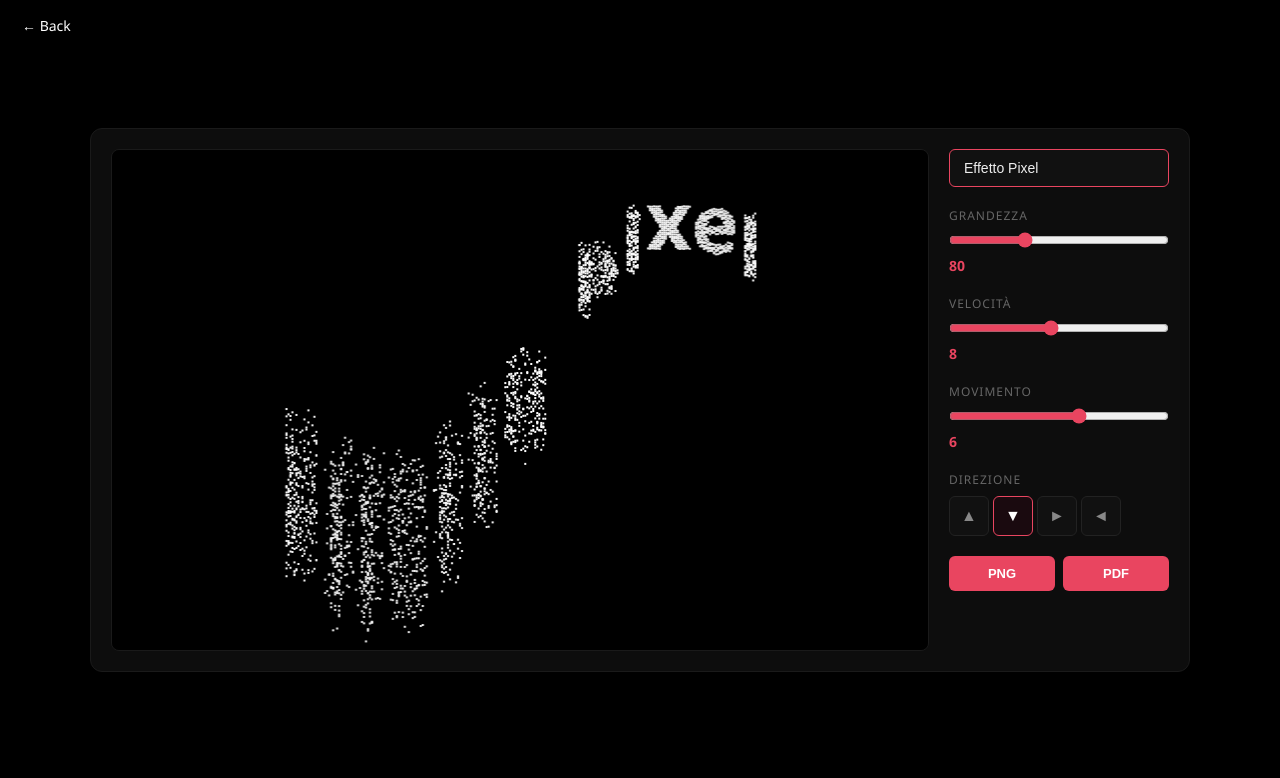
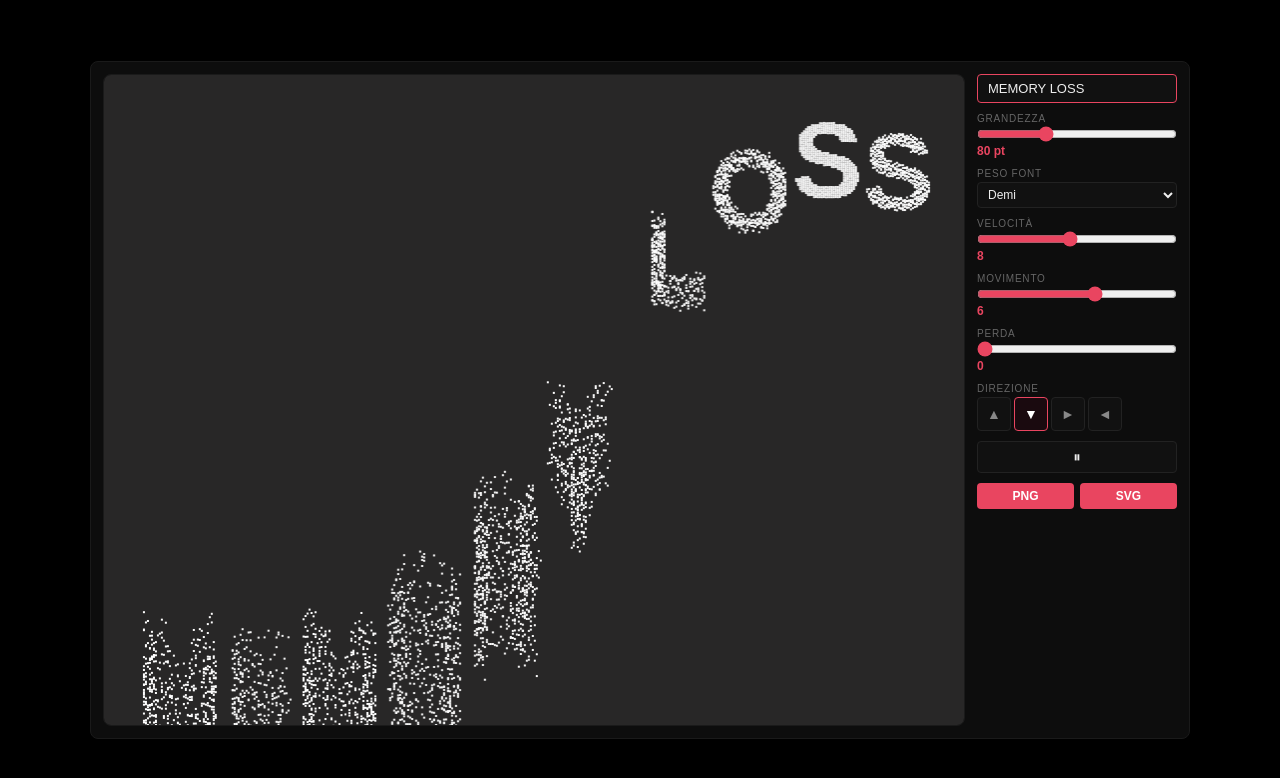
Before and after one commit to mpalbertoni/ricettedimaya, a website: page MEMORY LOSS/index.html in a window 1280 px wide. Drawn offline with nearby package versions, Linux system fonts and the light colour scheme.

Commit message:
MEMORY LOSS: Futura font, loss slider, weight select, SVG export; shorten list names

```diff
--- a/MEMORY LOSS/index.html
+++ b/MEMORY LOSS/index.html
@@ -7,7 +7,7 @@
 <style>
 * { margin: 0; padding: 0; box-sizing: border-box; }
 body {
-  font-family: 'Segoe UI', system-ui, sans-serif;
+  font-family: 'Futura PT', 'Futura', sans-serif;
   background: #000;
   color: #eee;
   min-height: 100vh;
@@ -20,15 +20,15 @@ body {
   max-width: 98vw;
   background: #0d0d0d;
   border: 1px solid #1a1a1a;
-  border-radius: 12px;
-  padding: 20px;
+  border-radius: 8px;
+  padding: 12px;
 }
 #textInput {
   width: 100%;
-  padding: 10px 14px;
-  font-size: 14px;
+  padding: 6px 10px;
+  font-size: 13px;
   border: 1px solid #222;
-  border-radius: 6px;
+  border-radius: 4px;
   background: #111;
   color: #eee;
   outline: none;
@@ -37,11 +37,11 @@ body {
 #textInput:focus { border-color: #e94560; }
 .main-area {
   display: flex;
-  gap: 20px;
+  gap: 12px;
 }
 .canvas-wrapper {
   flex: 1;
-  background: #000;
+  background: #282727;
   border: 1px solid #1a1a1a;
   border-radius: 8px;
   overflow: hidden;
@@ -50,84 +50,125 @@ body {
   display: block;
   width: 100%;
   height: auto;
-  background: #000;
+  background: #282727;
 }
 .controls-sidebar {
-  width: 220px;
+  width: 200px;
   flex-shrink: 0;
   display: flex;
   flex-direction: column;
-  gap: 20px;
+  gap: 10px;
 }
 .control-group {
   display: flex;
   flex-direction: column;
-  gap: 8px;
+  gap: 3px;
 }
 .control-group label {
-  font-size: 12px;
+  font-size: 10px;
   color: #666;
   text-transform: uppercase;
-  letter-spacing: 1px;
+  letter-spacing: 0.8px;
 }
 input[type="range"] {
   width: 100%;
+  height: 14px;
   accent-color: #e94560;
 }
+select#weightSelect {
+  width: 100%;
+  padding: 4px 6px;
+  font-size: 12px;
+  border: 1px solid #222;
+  border-radius: 4px;
+  background: #111;
+  color: #eee;
+  outline: none;
+  cursor: pointer;
+  transition: border-color 0.2s;
+  font-family: 'Futura PT', 'Futura', sans-serif;
+}
+select#weightSelect:focus { border-color: #e94560; }
+select#weightSelect option { background: #111; color: #eee; }
 .value-display {
-  font-size: 14px;
+  font-size: 12px;
   color: #e94560;
   font-weight: bold;
 }
 .dir-buttons {
   display: flex;
-  gap: 4px;
+  gap: 3px;
   flex-wrap: wrap;
 }
 .dir-buttons button {
-  width: 40px; height: 40px;
+  width: 34px; height: 34px;
   border: 1px solid #222;
-  border-radius: 6px;
+  border-radius: 4px;
   background: #111;
   color: #888;
-  font-size: 16px;
+  font-size: 14px;
   cursor: pointer;
   transition: all 0.15s;
 }
 .dir-buttons button:hover { border-color: #444; color: #ccc; }
 .dir-buttons button.active { border-color: #e94560; color: #fff; background: #1a0a0f; }
+.play-group {
+  display: flex;
+}
+#playBtn {
+  width: 100%;
+  padding: 6px;
+  border: 1px solid #222;
+  border-radius: 4px;
+  background: #111;
+  color: #eee;
+  font-size: 15px;
+  cursor: pointer;
+  transition: all 0.15s;
+}
+#playBtn:hover { border-color: #e94560; color: #e94560; }
 .export-buttons {
   display: flex;
-  gap: 8px;
+  gap: 6px;
 }
-button#exportPng, button#exportPdf {
+button#exportPng, button#exportSvg {
   flex: 1;
-  padding: 10px;
+  padding: 6px;
   border: none;
-  border-radius: 6px;
+  border-radius: 4px;
   background: #e94560;
   color: #fff;
-  font-size: 13px;
+  font-size: 12px;
   font-weight: bold;
   cursor: pointer;
   transition: background 0.15s;
 }
-button#exportPng:hover, button#exportPdf:hover { background: #ff3b5c; }
+button#exportPng:hover, button#exportSvg:hover { background: #ff3b5c; }
 </style>
 </head>
 <body>
-  <a href="../index.html" style="position:fixed;top:12px;left:12px;z-index:100;color:#fff;text-decoration:none;font-family:'Segoe UI',sans-serif;font-size:14px;background:rgba(0,0,0,0.5);padding:4px 10px;border-radius:4px;">← Back</a>
 <div id="app">
   <div class="main-area">
     <div class="canvas-wrapper">
       <canvas id="mainCanvas"></canvas>
     </div>
     <div class="controls-sidebar">
-      <input type="text" id="textInput" value="Effetto Pixel" autofocus>
+      <input type="text" id="textInput" value="MEMORY LOSS" autofocus>
       <div class="control-group">
         <label>Grandezza</label>
         <input type="range" id="sizeSlider" min="30" max="180" value="80" step="5">
-        <span class="value-display" id="sizeValue">80</span>
+        <span class="value-display" id="sizeValue">80 pt</span>
+      </div>
+      <div class="control-group">
+        <label>Peso font</label>
+        <select id="weightSelect">
+          <option value="300">Light</option>
+          <option value="400">Book</option>
+          <option value="500">Medium</option>
+          <option value="600" selected>Demi</option>
+          <option value="700">Bold</option>
+          <option value="800">Extra Bold</option>
+        </select>
       </div>
       <div class="control-group">
         <label>Velocità</label>
@@ -140,6 +181,11 @@ button#exportPng:hover, button#exportPdf:hover { background: #ff3b5c; }
         <span class="value-display" id="waveValue">6</span>
       </div>
       <div class="control-group">
+        <label>Perda</label>
+        <input type="range" id="lossSlider" min="0" max="10" value="0" step="0.5">
+        <span class="value-display" id="lossValue">0</span>
+      </div>
+      <div class="control-group">
         <label>Direzione</label>
         <div class="dir-buttons">
           <button data-dir="up">▲</button>
@@ -148,14 +194,16 @@ button#exportPng:hover, button#exportPdf:hover { background: #ff3b5c; }
           <button data-dir="left">◄</button>
         </div>
       </div>
+      <div class="play-group">
+        <button id="playBtn">⏸</button>
+      </div>
       <div class="export-buttons">
         <button id="exportPng">PNG</button>
-        <button id="exportPdf">PDF</button>
+        <button id="exportSvg">SVG</button>
       </div>
     </div>
   </div>
 </div>
-<script src="https://cdnjs.cloudflare.com/ajax/libs/jspdf/2.5.1/jspdf.umd.min.js"></script>
 <script>
 const canvas = document.getElementById('mainCanvas');
 const ctx = canvas.getContext('2d');
@@ -164,18 +212,29 @@ const speedSlider = document.getElementById('speedSlider');
 const speedValue = document.getElementById('speedValue');
 const sizeSlider = document.getElementById('sizeSlider');
 const sizeValue = document.getElementById('sizeValue');
+const weightSelect = document.getElementById('weightSelect');
 const waveSlider = document.getElementById('waveSlider');
 const waveValue = document.getElementById('waveValue');
+const lossSlider = document.getElementById('lossSlider');
+const lossValue = document.getElementById('lossValue');
+
 const dirButtons = document.querySelectorAll('.dir-buttons button');
+const playBtn = document.getElementById('playBtn');
 const exportPng = document.getElementById('exportPng');
-const exportPdf = document.getElementById('exportPdf');
+const exportSvg = document.getElementById('exportSvg');
 
 let particles = [];
 let animTime = 0;
-let cycleDuration = 8;
+let cycleDuration = 17 - parseFloat(speedSlider.value);
+let currentProgress = 0;
 let erosionDir = 'down';
 let waveAmount = 6;
+let lossAmount = 0;
+
 let fontSize = 80;
+function ptToPx(pt) { return pt * 96 / 72; }
+let fontWeight = 600;
+let isPaused = false;
 let lastTime = 0;
 
 function resizeCanvas() {
@@ -183,8 +242,8 @@ function resizeCanvas() {
   const rect = wrapper.getBoundingClientRect();
   const dpr = window.devicePixelRatio || 1;
   canvas.width = rect.width * dpr;
-  canvas.height = 500 * dpr;
-  canvas.style.height = '500px';
+  canvas.height = 650 * dpr;
+  canvas.style.height = '650px';
   ctx.scale(dpr, dpr);
 }
 resizeCanvas();
@@ -193,19 +252,20 @@ window.addEventListener('resize', () => {
   particles = generateParticles(textInput.value || ' ');
 });
 
-function extractPixelsFromChar(char, fontSize) {
+function extractPixelsFromChar(char, fontSizePt) {
+  const px = ptToPx(fontSizePt);
   const offscreen = document.createElement('canvas');
   const offCtx = offscreen.getContext('2d');
-  offCtx.font = `bold ${fontSize}px 'Segoe UI', system-ui, sans-serif`;
+  offCtx.font = `${fontWeight} ${px}px 'Futura PT', 'Futura', sans-serif`;
   const metrics = offCtx.measureText(char);
   const w = Math.ceil(metrics.width);
-  const h = Math.ceil(fontSize * 1.2);
+  const h = Math.ceil(px * 1.2);
   offscreen.width = w || 1;
   offscreen.height = h || 1;
-  offCtx.font = `bold ${fontSize}px 'Segoe UI', system-ui, sans-serif`;
+  offCtx.font = `${fontWeight} ${px}px 'Futura PT', 'Futura', sans-serif`;
   offCtx.fillStyle = '#fff';
   offCtx.textBaseline = 'alphabetic';
-  offCtx.fillText(char, 0, fontSize * 0.85);
+  offCtx.fillText(char, 0, px * 0.85);
   const imageData = offCtx.getImageData(0, 0, offscreen.width, offscreen.height);
   const pts = [];
   const step = 2;
@@ -221,7 +281,8 @@ function extractPixelsFromChar(char, fontSize) {
 }
 
 function generateParticles(text) {
-  const fs = fontSize;
+  const fsPt = fontSize;
+  const fsPx = ptToPx(fsPt);
   const dpr = window.devicePixelRatio || 1;
   const logicalW = canvas.width / dpr;
   const logicalH = canvas.height / dpr;
@@ -229,29 +290,30 @@ function generateParticles(text) {
   const totalWidth = chars.reduce((sum, ch) => {
     const c = document.createElement('canvas');
     const cx = c.getContext('2d');
-    cx.font = `bold ${fs}px 'Segoe UI', system-ui, sans-serif`;
+    cx.font = `${fontWeight} ${fsPx}px 'Futura PT', 'Futura', sans-serif`;
     return sum + cx.measureText(ch).width;
   }, 0);
   const startX = (logicalW - totalWidth) / 2;
-  const baseY = 30 + fs * 0.85;
+  const baseY = 30 + fsPx * 0.85;
   const allParticles = [];
   let cursorX = startX;
   chars.forEach((ch, idx) => {
     const c = document.createElement('canvas');
     const cx = c.getContext('2d');
-    cx.font = `bold ${fs}px 'Segoe UI', system-ui, sans-serif`;
+    cx.font = `${fontWeight} ${fsPx}px 'Futura PT', 'Futura', sans-serif`;
     const w = cx.measureText(ch).width;
     if (w === 0) return;
-    const pts = extractPixelsFromChar(ch, fs);
+    const pts = extractPixelsFromChar(ch, fsPt);
     if (pts.length === 0) { cursorX += w; return; }
     pts.forEach(p => {
       const screenX = cursorX + p.x;
-      const screenY = baseY - (fs * 0.85) + p.y;
+      const screenY = baseY - (fsPx * 0.85) + p.y;
       allParticles.push({
         originX: screenX,
         originY: screenY,
-        maxDist: 250 + Math.random() * 150,
+        maxDist: 500 + Math.random() * 200,
         charIdx: idx,
+        scatterAngle: Math.random() * Math.PI * 2,
       });
     });
     cursorX += w;
@@ -281,22 +343,35 @@ function draw(progress) {
   ctx.fillStyle = '#ffffff';
 
   const dir = getDirectionVector(erosionDir);
+  const lossBlend = lossAmount / 10;
 
   particles.forEach(p => {
     const offset = p.charIdx * waveAmount * 0.01;
     const localProgress = ((progress - offset) % 1 + 1) % 1;
 
+    let effX = dir.x;
+    let effY = dir.y;
+    if (lossBlend > 0) {
+      const sx2 = Math.cos(p.scatterAngle);
+      const sy2 = Math.sin(p.scatterAngle);
+      effX = dir.x * (1 - lossBlend) + sx2 * lossBlend;
+      effY = dir.y * (1 - lossBlend) + sy2 * lossBlend;
+      const len = Math.sqrt(effX * effX + effY * effY) || 1;
+      effX /= len;
+      effY /= len;
+    }
+
     let dx, dy;
     if (localProgress <= 0.5) {
       const t = localProgress * 2;
       const et = easeInOutSine(t);
-      dx = dir.x * p.maxDist * et;
-      dy = dir.y * p.maxDist * et;
+      dx = effX * p.maxDist * et;
+      dy = effY * p.maxDist * et;
     } else {
       const t = (localProgress - 0.5) * 2;
       const et = easeInOutSine(t);
-      dx = dir.x * p.maxDist * (1 - et);
-      dy = dir.y * p.maxDist * (1 - et);
+      dx = effX * p.maxDist * (1 - et);
+      dy = effY * p.maxDist * (1 - et);
     }
     const sx = p.originX + dx;
     const sy = p.originY + dy;
@@ -307,13 +382,23 @@ function draw(progress) {
 }
 
 function animate(timestamp) {
+  if (isPaused) return;
   if (!lastTime) lastTime = timestamp;
   const delta = (timestamp - lastTime) / 1000;
   lastTime = timestamp;
   animTime += delta;
-  const progress = (animTime % cycleDuration) / cycleDuration;
-  draw(progress);
+  currentProgress = (animTime % cycleDuration) / cycleDuration;
+  draw(currentProgress);
   requestAnimationFrame(animate);
+}
+
+function togglePlay() {
+  isPaused = !isPaused;
+  playBtn.textContent = isPaused ? '▶' : '⏸';
+  if (!isPaused) {
+    lastTime = 0;
+    requestAnimationFrame(animate);
+  }
 }
 
 textInput.addEventListener('input', () => {
@@ -323,8 +408,8 @@ textInput.addEventListener('input', () => {
 });
 
 speedSlider.addEventListener('input', () => {
-  cycleDuration = parseFloat(speedSlider.value);
-  speedValue.textContent = cycleDuration;
+  cycleDuration = 17 - parseFloat(speedSlider.value);
+  speedValue.textContent = speedSlider.value;
 });
 
 waveSlider.addEventListener('input', () => {
@@ -332,9 +417,20 @@ waveSlider.addEventListener('input', () => {
   waveValue.textContent = waveAmount;
 });
 
+lossSlider.addEventListener('input', () => {
+  lossAmount = parseFloat(lossSlider.value);
+  lossValue.textContent = lossAmount;
+});
+
 sizeSlider.addEventListener('input', () => {
   fontSize = parseFloat(sizeSlider.value);
-  sizeValue.textContent = fontSize;
+  sizeValue.textContent = fontSize + ' pt';
+  particles = generateParticles(textInput.value || ' ');
+  animTime = 0;
+});
+
+weightSelect.addEventListener('change', () => {
+  fontWeight = parseInt(weightSelect.value);
   particles = generateParticles(textInput.value || ' ');
   animTime = 0;
 });
@@ -347,6 +443,8 @@ dirButtons.forEach(btn => {
   });
 });
 
+playBtn.addEventListener('click', togglePlay);
+
 exportPng.addEventListener('click', () => {
   const link = document.createElement('a');
   link.download = `disintegration-${Date.now()}.png`;
@@ -354,22 +452,53 @@ exportPng.addEventListener('click', () => {
   link.click();
 });
 
-exportPdf.addEventListener('click', () => {
-  const imgData = canvas.toDataURL('image/png');
-  const { jsPDF } = window.jspdf;
+exportSvg.addEventListener('click', () => {
   const dpr = window.devicePixelRatio || 1;
-  const pdfW = canvas.width / dpr;
-  const pdfH = canvas.height / dpr;
-  const doc = new jsPDF({
-    orientation: pdfW > pdfH ? 'landscape' : 'portrait',
-    unit: 'px',
-    format: [pdfW, pdfH]
+  const w = canvas.width / dpr;
+  const h = canvas.height / dpr;
+  const dir = getDirectionVector(erosionDir);
+  const lossBlend = lossAmount / 10;
+  let rects = '';
+  particles.forEach(p => {
+    const offset = p.charIdx * waveAmount * 0.01;
+    const localProgress = ((currentProgress - offset) % 1 + 1) % 1;
+    let effX = dir.x, effY = dir.y;
+    if (lossBlend > 0) {
+      const sx2 = Math.cos(p.scatterAngle);
+      const sy2 = Math.sin(p.scatterAngle);
+      effX = dir.x * (1 - lossBlend) + sx2 * lossBlend;
+      effY = dir.y * (1 - lossBlend) + sy2 * lossBlend;
+      const len = Math.sqrt(effX * effX + effY * effY) || 1;
+      effX /= len; effY /= len;
+    }
+    let dx, dy;
+    if (localProgress <= 0.5) {
+      const t = localProgress * 2;
+      const et = easeInOutSine(t);
+      dx = effX * p.maxDist * et;
+      dy = effY * p.maxDist * et;
+    } else {
+      const t = (localProgress - 0.5) * 2;
+      const et = easeInOutSine(t);
+      dx = effX * p.maxDist * (1 - et);
+      dy = effY * p.maxDist * (1 - et);
+    }
+    const sx = p.originX + dx;
+    const sy = p.originY + dy;
+    rects += `<rect x="${sx.toFixed(1)}" y="${sy.toFixed(1)}" width="2" height="2" fill="#fff"/>`;
   });
-  doc.addImage(imgData, 'PNG', 0, 0, pdfW, pdfH);
-  doc.save(`disintegration-${Date.now()}.pdf`);
+  const svg = `<svg xmlns="http://www.w3.org/2000/svg" width="${w}" height="${h}" viewBox="0 0 ${w} ${h}" shape-rendering="crispEdges">${rects}</svg>`;
+  const blob = new Blob([svg], { type: 'image/svg+xml;charset=utf-8' });
+  const link = document.createElement('a');
+  link.download = `disintegration-${Date.now()}.svg`;
+  link.href = URL.createObjectURL(blob);
+  document.body.appendChild(link);
+  link.click();
+  document.body.removeChild(link);
+  URL.revokeObjectURL(link.href);
 });
 
-particles = generateParticles(textInput.value || 'Effetto Pixel');
+particles = generateParticles(textInput.value || 'MEMORY LOSS');
 requestAnimationFrame(animate);
 </script>
 </body>
```
Also changed, not shown: index.html (+3 -3 lines).
